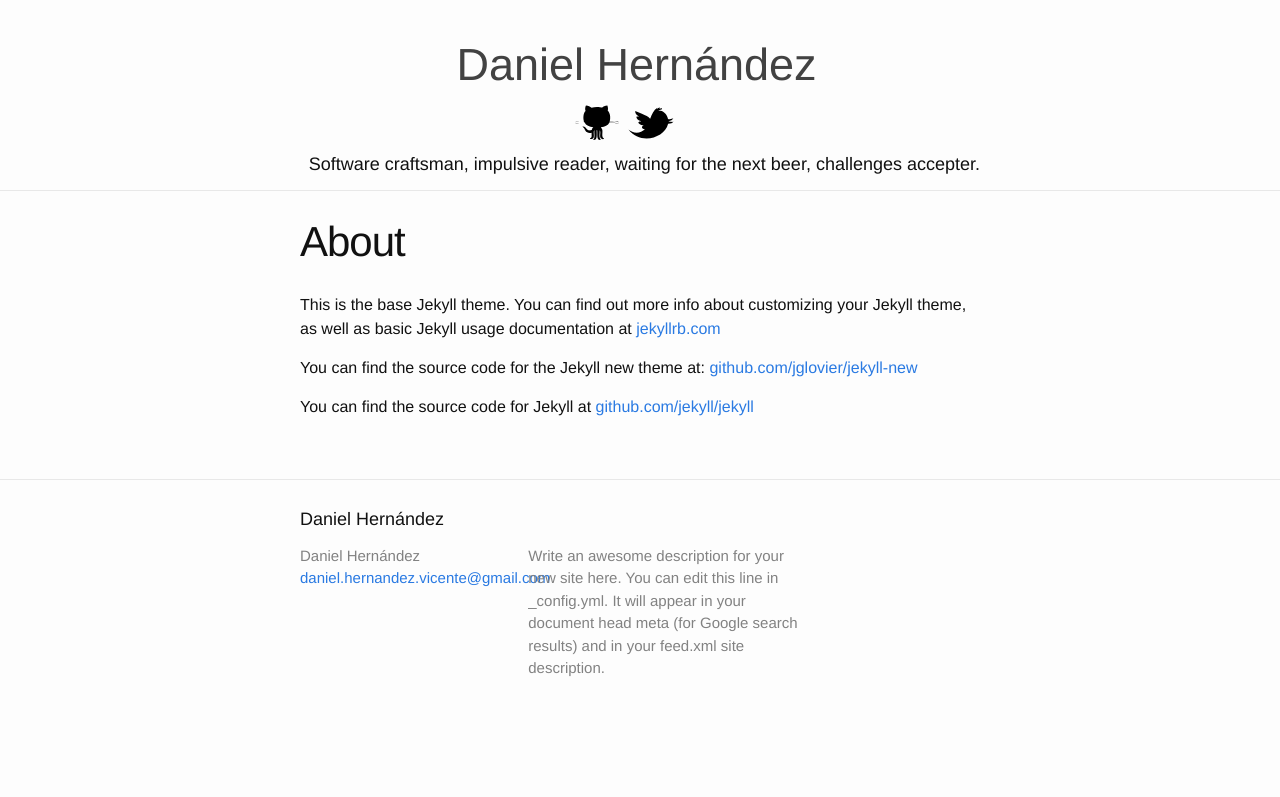
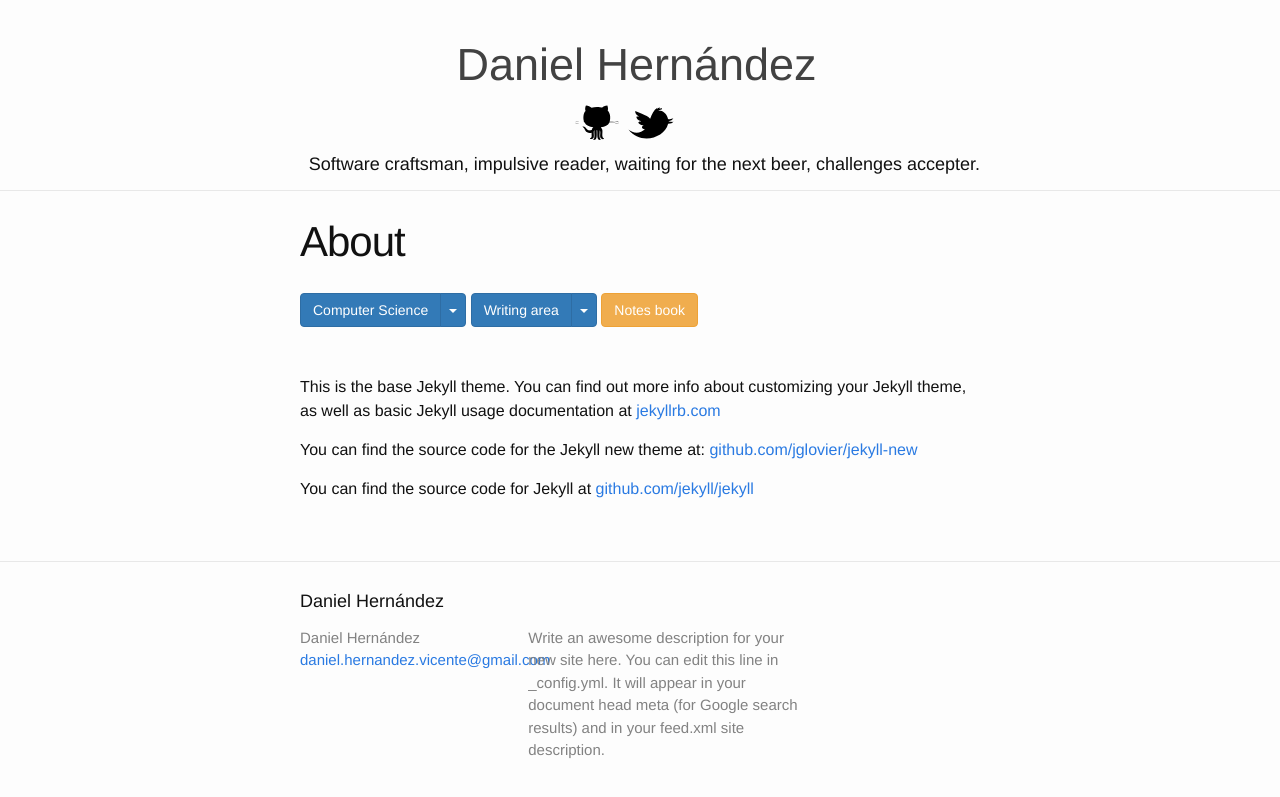
Before and after one commit to newrol/newrol.github.io, a Jekyll site: the page built from about.md, in a window 1280 px wide. Shown: the top 797 px of the page. Built offline with Jekyll 4.4.1, drawn with Linux system fonts in a browser that asks for light colours.

Commit message:
nav buttons has been added

```diff
--- a/_layouts/page.html
+++ b/_layouts/page.html
@@ -7,6 +7,45 @@ layout: default
     <h1 class="post-title">{{ page.title }}</h1>
   </header>
 
+<div class="btn-group">
+  <button type="button" class="btn btn-primary">Computer Science</button>
+  <button type="button" class="btn btn-primary dropdown-toggle" data-toggle="dropdown" aria-expanded="false">
+    <span class="caret"></span>
+    <span class="sr-only">Toggle Dropdown</span>
+
+  <ul class="dropdown-menu" role="menu">
+    <li><a href="#">Action</a></li>
+    <li><a href="#">Another action</a></li>
+    <li><a href="#">Something else here</a></li>
+    <li class="divider"></li>
+    <li><a href="#">Separated link</a></li>
+  </ul>
+  </button>
+</div>
+
+<div class="btn-group">
+  <button type="button" class="btn btn-primary">Writing area</button>
+  <button type="button" class="btn btn-primary dropdown-toggle" data-toggle="dropdown" aria-expanded="false">
+    <span class="caret"></span>
+    <span class="sr-only">Toggle Dropdown</span>
+
+  <ul class="dropdown-menu" role="menu">
+    <li><a href="#">Action</a></li>
+    <li><a href="#">Another action</a></li>
+    <li><a href="#">Something else here</a></li>
+    <li class="divider"></li>
+    <li><a href="#">Separated link</a></li>
+  </ul>
+  </button>
+</div>
+
+<div class="btn-group">
+  <div class="notesBook-button">
+  <button type="button" class="btn btn-warning">Notes book</button>
+  </div>
+</div>
+
+<br><br><br>
   <article class="post-content">
     {{ content }}
   </article>
--- a/_sass/_layout.scss
+++ b/_sass/_layout.scss
@@ -35,6 +35,12 @@
 .slogan{
     align: left;
     line-height: 50px;
+
+.notesBook-button{
+    align: left;
+    position: relative;
+    left : 280%;
+}
 
 }
 .site-nav {
```
